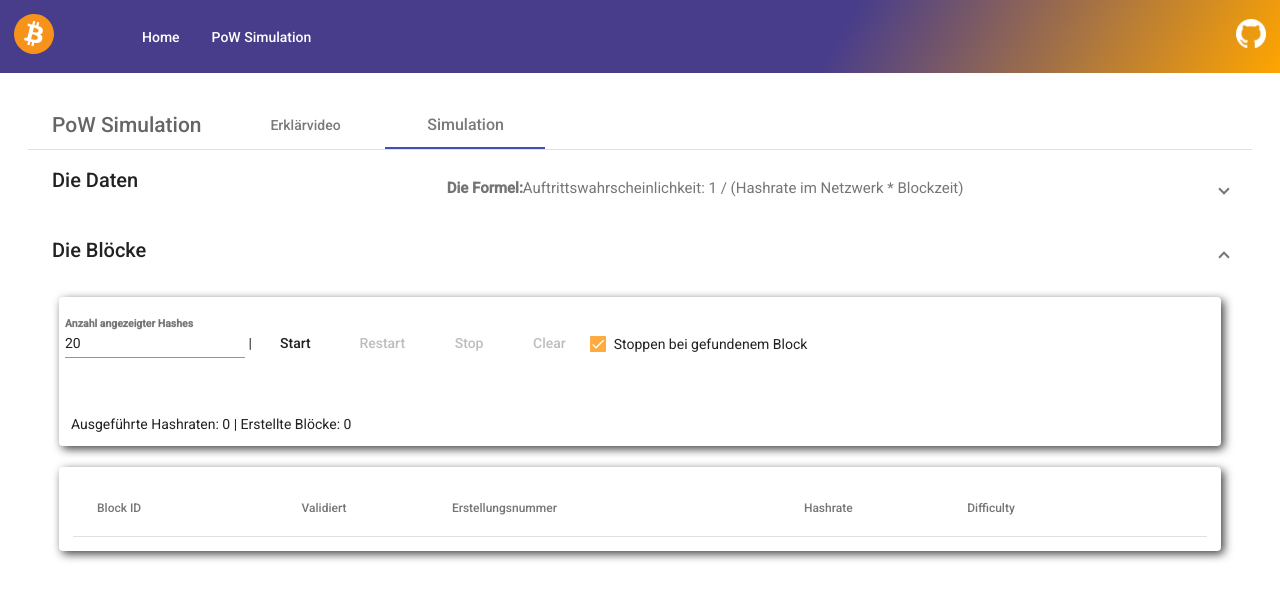
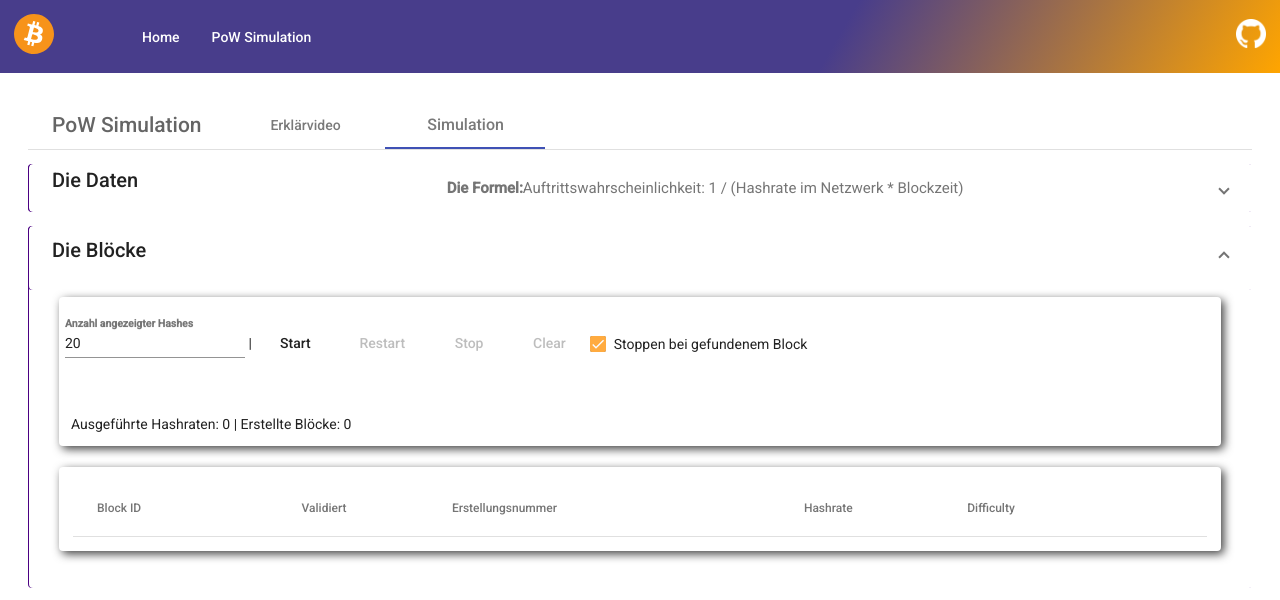
Before and after one commit to MyKaez/btc-playground, an Angular app: page /pow in a window 1280 px wide. Shown: the top 600 px of the page. Built offline with nearby package versions, Linux system fonts and the light colour scheme.

Commit message:
added slight box-shadow for expansion panels

```diff
--- a/src/app/materials.scss
+++ b/src/app/materials.scss
@@ -11,9 +11,17 @@
     padding: 1em;
 }
 
+.mat-expansion-panel-header {
+    box-shadow: 1px 0px 0px 0px indigo inset;
+    -webkit-box-shadow: 1px 0px 0px 0px indigo inset;
+    -moz-box-shadow: 1px 0px 0px 0px indigo inset;
+}
+
 .mat-expansion-panel {
     margin-top: 1em;
-    box-shadow: none;
+    box-shadow: 1px 0px 0px 0px indigo inset;
+    -webkit-box-shadow: 1px 0px 0px 0px indigo inset;
+    -moz-box-shadow: 1px 0px 0px 0px indigo inset;
 }
 
 .mat-tab-label-header {
```
